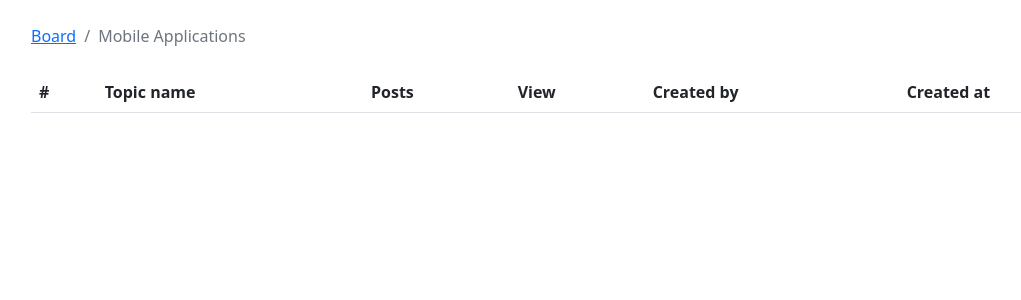
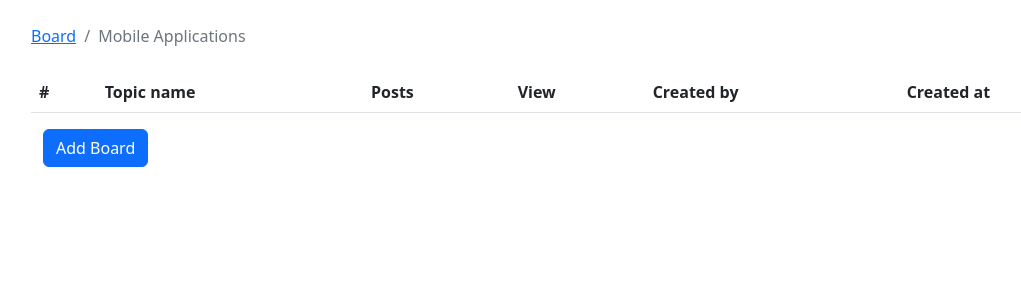
Before and after one commit to Mohamed-A-Badr/Discussion_Board, a Django app: page /boards/2/ in a window 1280 px wide. Shown: the part 92-392 px from the top of the page, without its empty margins (51-1072 px from the left). Run offline with Django 3.2, Linux system fonts and the light colour scheme; data comes from the database, SQL or seed files in the repository; both versions use the stored data as it was after the commit; lists and menus that the app fills with data are empty; some libraries are stand-ins or nearby versions.

Commit message:
Creating board form

```diff
--- a/Boards/url.py
+++ b/Boards/url.py
@@ -5,4 +5,5 @@ urlpatterns =[
     path('boards/<int:board_id>/', views.BoardView.as_view(), name='board_topics'),
     path('boards/<int:board_id>/topics/<int:topic_id>/', views.PostView.as_view(), name='posts'),
     path('boards/new/', views.New_Board.as_view(), name='new_board'),
+    path('boards/<int:board_id>/new/', views.New_Topic.as_view(), name='new_topic'),
 ]
--- a/Boards/views.py
+++ b/Boards/views.py
@@ -1,7 +1,10 @@
+from django.contrib.auth.decorators import login_required
 from django.shortcuts import render, get_object_or_404, redirect
 from django.views import View
 from .models import *
-from .form import NewBoardForm
+from .form import *
+from django.utils.decorators import method_decorator
+
 
 # Create your views here.
 
@@ -29,12 +32,43 @@ class PostView(View):
             'topic': topic
         })
 
+
+
 class New_Board(View):
     def get(self, request):
         form = NewBoardForm()
-        return render(request, 'new_board.html', {'form':form})
+        return render(request, 'new_board.html', {'form': form})
 
     def post(self, request):
         form = NewBoardForm(request.POST)
         form.save()
         return redirect('home')
+
+class New_Topic(View):
+    def get(self, request, board_id):
+        board = get_object_or_404(BoardData, pk=board_id)
+        form = NewTopicForm()
+        return render(request, 'new_topic.html', {
+            'board': board,
+            'form': form
+        })
+
+    def post(self, request, board_id):
+        form = NewTopicForm(request.POST)
+        board = get_object_or_404(BoardData, pk=board_id)
+        if form.is_valid():
+            topic = form.save(commit=False)
+            topic.board = board
+            topic.created_by = request.user
+            topic.save()
+
+            post = PostData.objects.create(
+                topic=topic,
+                content=form.cleaned_data.get('content'),
+                created_by=request.user
+            )
+            return redirect('board_topics', board_id=board.pk)
+        return render(request, 'new_topic.html', {
+            'board': board,
+            'form': form
+        })
--- a/templates/topic.html
+++ b/templates/topic.html
@@ -38,4 +38,7 @@
     {%endfor%}
   </tbody>
 </table>
+<div class="container">
+  <a href="{% url 'new_topic' board.pk%}" class="btn btn-primary">Add Board</a>
+</div>
 {%endblock%}
```
Also changed, not shown: Boards/form.py (+8 -0 lines), templates/new_topic.html (added, +20 -0 lines), db.sqlite3.
